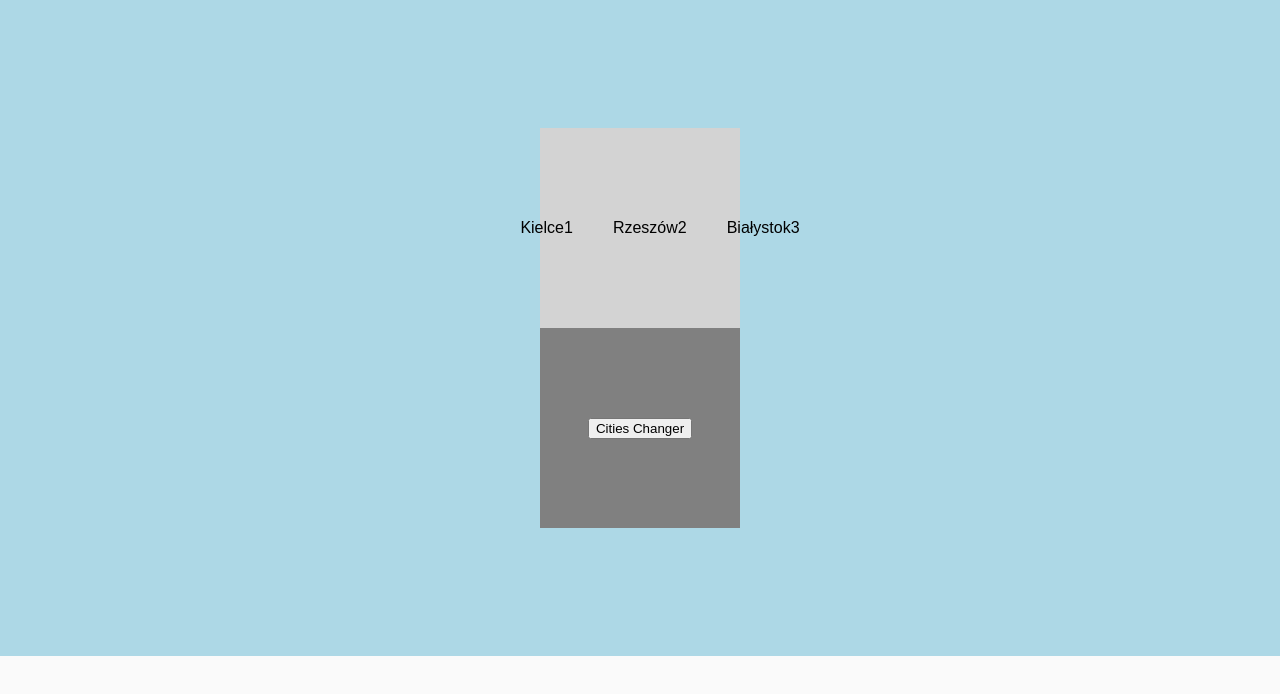
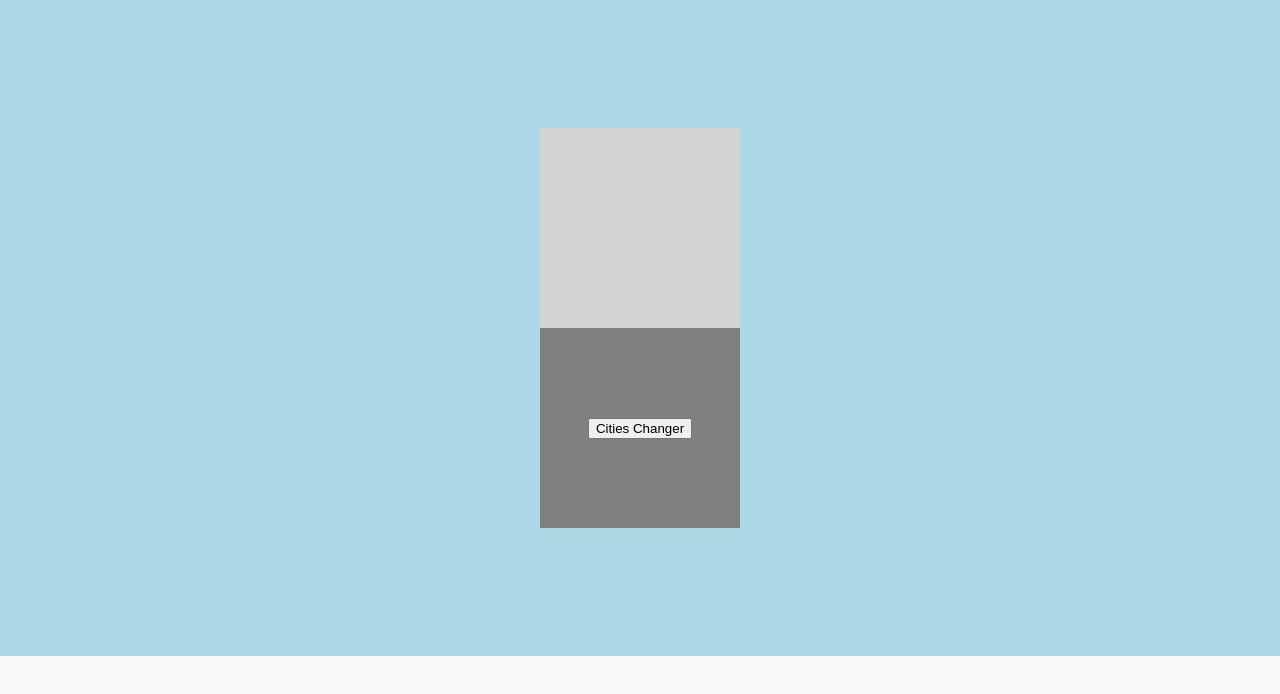
Before and after one commit to Scherlock90/cities-changer, a React (Create React App) app: page / in a window 1280 px wide. Shown: the top 694 px of the page. Built offline with nearby package versions, Linux system fonts and the light colour scheme.

Commit message:
change function to load only city name

```diff
--- a/src/App.js
+++ b/src/App.js
@@ -18,6 +18,10 @@ export default class App extends React.Component {
     this.state = {
       cities: [
         {
+          id: 0,
+          nameCity: ''
+        },
+        {
           id: 1,
           nameCity: 'Kielce'
         },
@@ -37,13 +41,12 @@ export default class App extends React.Component {
     e.preventDefault();
     let idCities = this.state.cities.map(( id, i) => (
       <ul key={i}>
-          {id.id}
           {id.nameCity}
       </ul>));
     this.setState({
       cities: [
         {
-          id: idCities,
+          id: idCities.id,
           nameCity: idCities
         }
       ]
@@ -51,18 +54,16 @@ export default class App extends React.Component {
   }
 
   render() {
+    const cit = this.state.cities.map((city, i) => (
+      <ul key={i}>
+          {city.nameCity}
+      </ul>
+    ))
     return (
       <div className="containerCities">
         <div className="container">
           <div className="citiesShow">
-            {this.state.cities.map((city, i) => (
-              <ul key={i}>
-                  {city.nameCity}
-                  {city.id}
-              </ul>
-            ))
-            }
-            {/* {citiesProps} */}
+           {cit[0]}
           </div>
           <div className="citiesShow2">
               <button onClick={this.onCitiesHandler}>Cities Changer</button>
```
